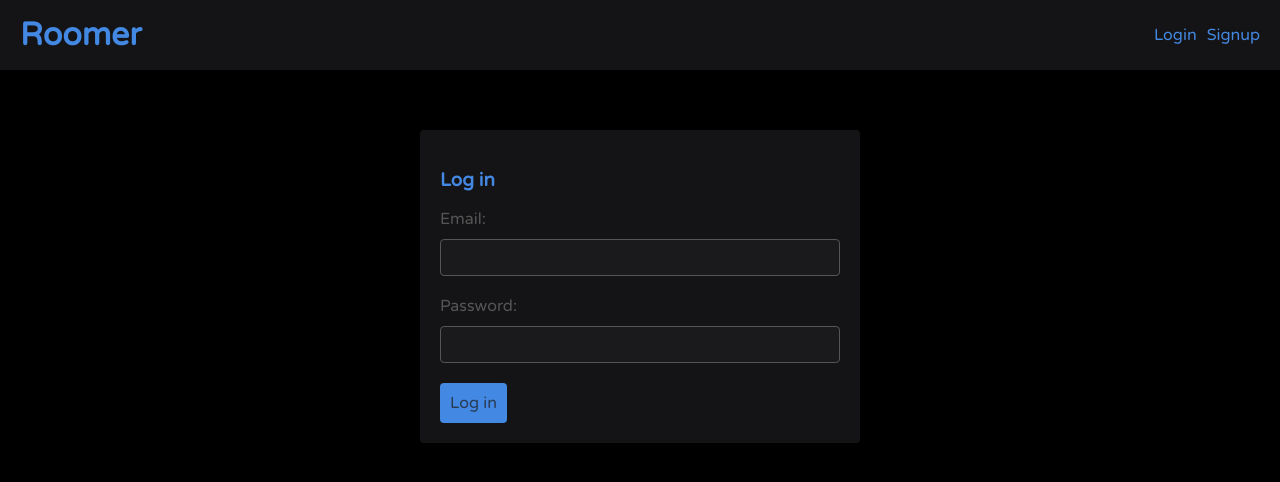
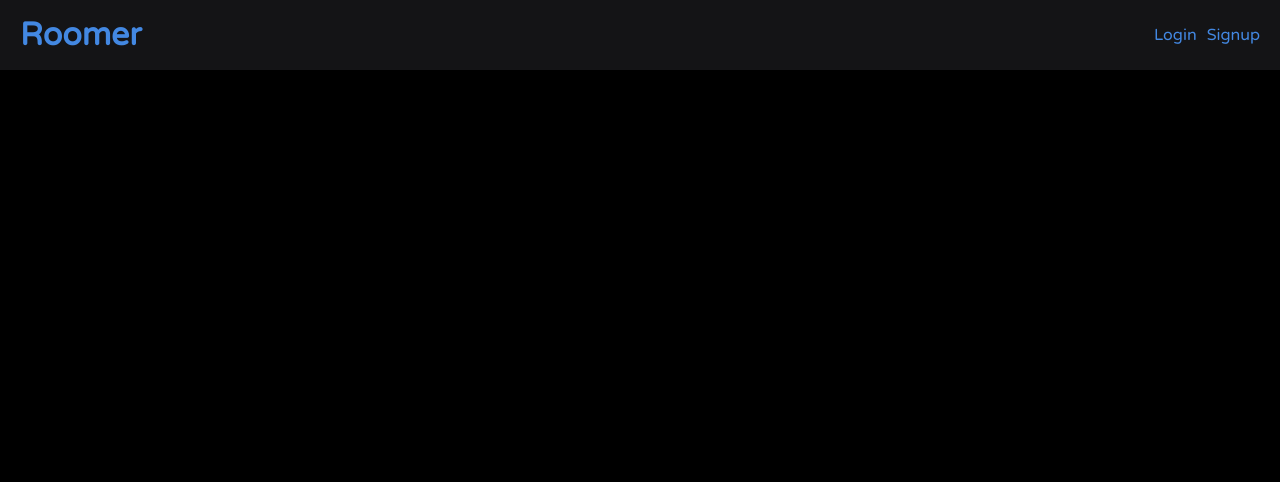
Before and after one commit to mominkaif/Roomer, a React (Create React App) app in the folder frontend/: page /random in a window 1280 px wide. Before the commit this address led to /login. Shown: the top 482 px of the page. Built offline with nearby package versions, Linux system fonts and the light colour scheme.

Commit message:
fixed non-iterable profiles error

```diff
--- a/frontend/src/App.js
+++ b/frontend/src/App.js
@@ -12,7 +12,6 @@ import ProfileForm from './components/ProfileForm'
 import UserProfile from './pages/UserProfile'
 
 function App() {
-
   const { user } = useAuthContext()
   const { profile } = useProfilesContext()
 
@@ -49,9 +48,15 @@ function App() {
             />
 
             <Route
-              path="//signup"
+              path="/signup"
               element={!user ? <Signup /> : <Navigate to="/" />}
             />
+
+            <Route
+              path="/random"
+              element={<CreateProfile />}
+            />
+
 
           </Routes>
         </div>
--- a/frontend/src/components/ProfileForm.js
+++ b/frontend/src/components/ProfileForm.js
@@ -52,7 +52,7 @@ const ProfileForm = () => {
             setError(null)
             setEmptyFields([])
             console.log('profile created', json)
-            dispatch({type: 'CREATE_PROFILE', payload: json})
+            await dispatch({type: 'CREATE_PROFILE', payload: json})
             navigate('/')
         }
     }
--- a/frontend/src/context/ProfileContext.js
+++ b/frontend/src/context/ProfileContext.js
@@ -19,7 +19,7 @@ export const profilesReducer = (state, action) => {
 
 export const ProfilesContextProvider = ({ children }) => {
     const [state, dispatch] = useReducer(profilesReducer, {
-        profiles: null
+        profiles: []
     })
 
     return (
--- a/frontend/src/pages/CreateProfile.js
+++ b/frontend/src/pages/CreateProfile.js
@@ -6,7 +6,6 @@ const CreateProfile = () => {
     return (
         <div className="createProfile">
             <h1>hello</h1>
-            <ProfileForm />
         </div>
     )
 }
--- a/frontend/src/pages/Signup.js
+++ b/frontend/src/pages/Signup.js
@@ -1,12 +1,6 @@
 import { useState } from "react"
 import { useSignup } from "../hooks/useSignup"
 import {useNavigate} from 'react-router-dom';
-//import { useNavigate } from "react-router-dom"
-// profile form
-//import ProfileForm from '../components/ProfileForm'
-
-
-
 
 const Signup = () => {
     const [email, setEmail] = useState('')
@@ -21,16 +15,6 @@ const Signup = () => {
 
         await signup(email, password);
         navigate('/profile')
-
-        await signup(email, password)
-
-        // if(signup){
-        //     navigate("/cp")
-        // }
-
-        await signup(email, password);
-        navigate('/profile')
-
     }
 
     return (
```
